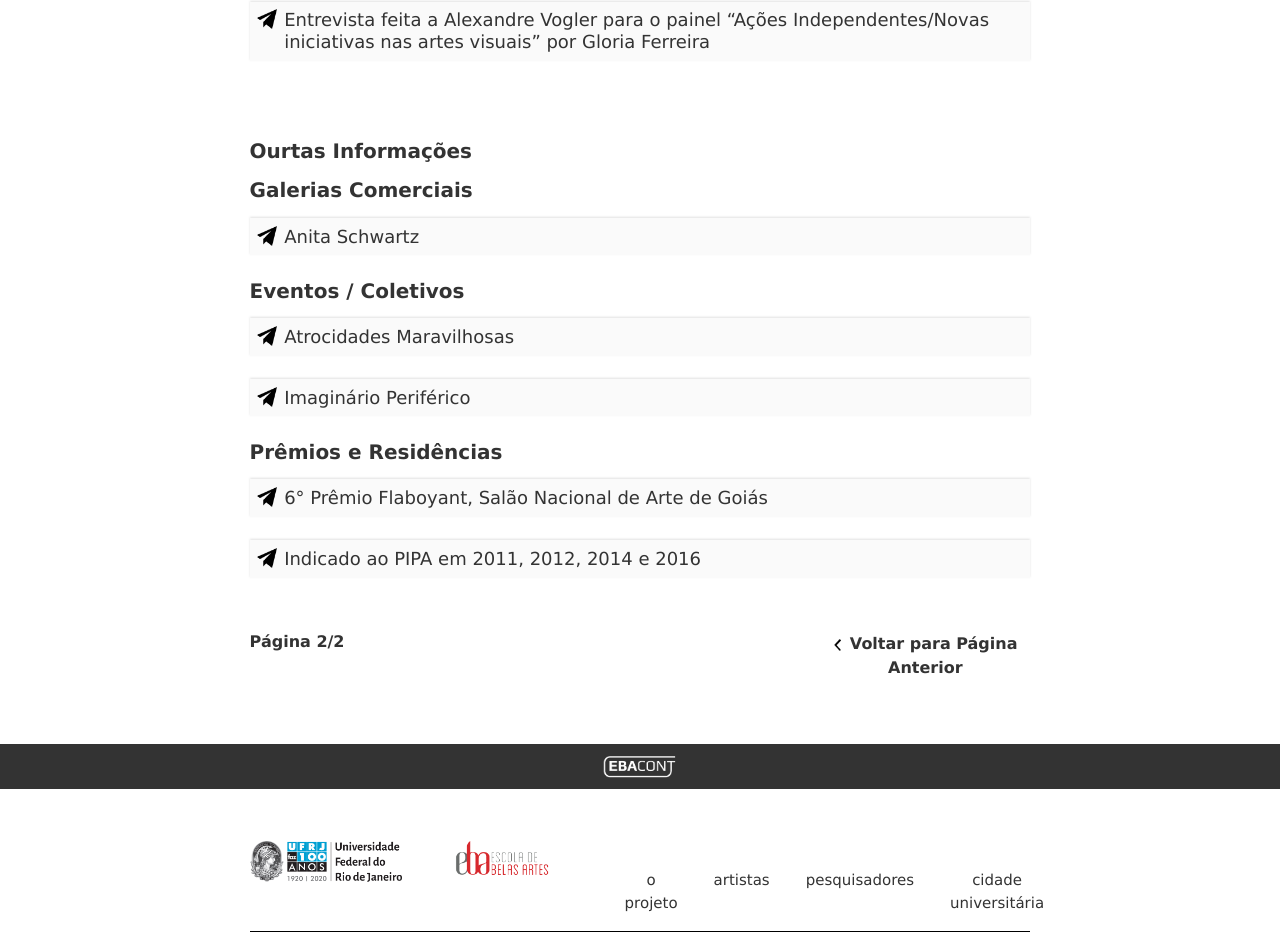
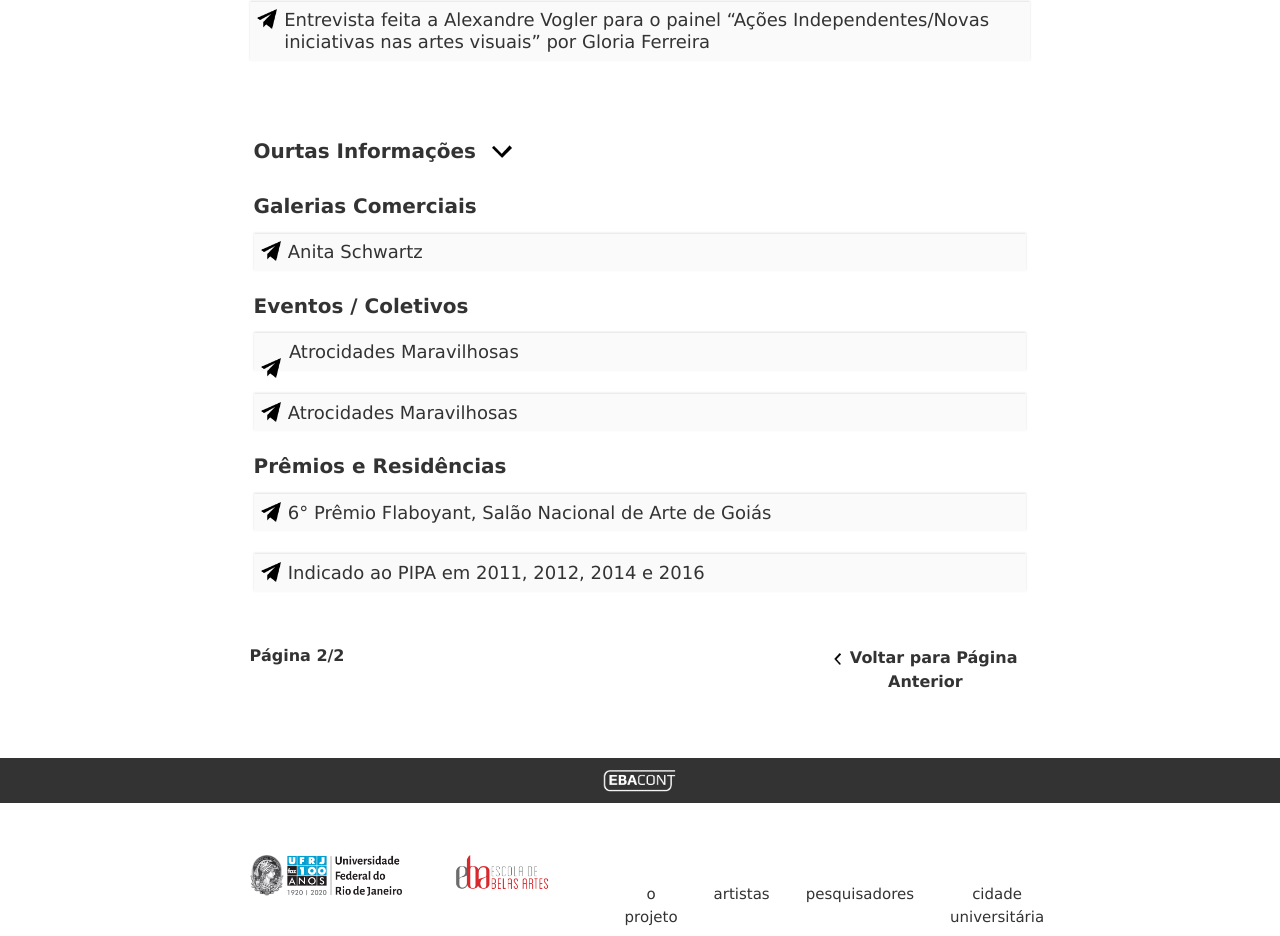
Before and after one commit to JoaoPedroSantos313/EBA-Contemporanea.github.io, a React (Create React App) app: page /artistas_pag2 in a window 1280 px wide. Shown: the part 1260-2196 px from the top of the page. Built offline with nearby package versions, Linux system fonts and the light colour scheme.

Commit message:
update_23/0h8
Links Pagina de artista completos e rascunho Pagina Eventos coletivos concluído.

```diff
--- a/src/Components/artista_modelpage2/index.js
+++ b/src/Components/artista_modelpage2/index.js
@@ -9,12 +9,12 @@ class artista_modelpage2 extends Component{
 
         super(props);
             this.state = {
-                banner: props.info.banner,
                 title: props.info.title,
                 outrostextos: props.info.outrostextos,
                 entrevistasdestaque: props.info.entrevistasdestaque,
                 galeriascomerciais: props.info.galeriascomerciais,
-                eventoscoletivos: props.info.eventoscoletivos,
+                eventoscoletivo1: props.info.eventoscoletivo1,
+                eventoscoletivo2: props.info.eventoscoletivo2,
                 premiosresidencias: props.info.premiosresidencias
         };
 
@@ -39,8 +39,8 @@ class artista_modelpage2 extends Component{
                     <h1>Outros Textos</h1>
                     {this.state.outrostextos.map(i =>
                         <div className="textblockarrange">
-                            <button><img src="link.png"/></button>
-                            <h3>{i}</h3>
+                            <button onClick={() => { window.location.href = i.url }}><img src="link.png"/></button>
+                            <h3>{i.title}</h3>
                         </div>
                     )}
                 </div>
@@ -49,40 +49,48 @@ class artista_modelpage2 extends Component{
                     <h1>Entrevistas em Destaque</h1>
                     {this.state.entrevistasdestaque.map(i =>
                         <div className="textblockarrange">
-                            <button><img src="link.png"/></button>
-                            <h3>{i}</h3>
+                           <button onClick={() => { window.location.href = i.url }}><img src="link.png"/></button>
+                            <h3>{i.title}</h3>
                         </div>
                     )}
                 </div>
 
                 <div className='OutrasInformacoes_main buttonBody'>
+                <div className='row mx-1 my-3'>
                     <h1>Ourtas Informações</h1>
-                    <div>
+                    <button className='mx-3 my-1'><img src="I_B_Arrow.png"/></button>
+                </div>
+                    <div className='GC mx-1'>
                         <h1>Galerias Comerciais</h1>
                         {this.state.galeriascomerciais.map(i =>
                             <div className="textblockarrange">
-                                <button><img src="link.png"/></button>
-                                <h3>{i}</h3>
+                                <button onClick={() => { window.location.href = i.url }}><img src="link.png"/></button>
+                                <h3>{i.title}</h3>
                             </div>
                         )}
                     </div>
 
-                    <div>
+                    <div className='EC mx-1'>
                         <h1>Eventos / Coletivos</h1>
-                        {this.state.eventoscoletivos.map(i =>
+                            <div className="textblockarrange">
+                            <Link to="/AtrocidadesMaravilhosas">
+                                <button><img src="link.png"/></button>
+                            </Link>
+                                <h3>{this.state.eventoscoletivo1}</h3>
+                            </div>
+
                             <div className="textblockarrange">
                                 <button><img src="link.png"/></button>
-                                <h3>{i}</h3>
+                                <h3>{this.state.eventoscoletivo1}</h3>
                             </div>
-                        )}
                     </div>
 
-                    <div>
+                    <div className='PR mx-1'>
                         <h1>Prêmios e Residências</h1>
                         {this.state.premiosresidencias.map(i =>
                             <div className="textblockarrange">
-                                <button><img src="link.png"/></button>
-                                <h3>{i}</h3>
+                                <button onClick={() => { window.location.href = i.url }}><img src="link.png"/></button>
+                                <h3>{i.title}</h3>
                             </div>
                         )}
                     </div>
--- /dev/null
+++ b/src/Components/coletivo_modelpage/coletivo_modelpage.css
@@ -0,0 +1,150 @@
+.artista_main2{
+    margin: 0px 19.5%;
+}
+
+.coletivoBanner {
+    background-image: url(https://static.wixstatic.com/media/8b4bc0_c41ed87641a64271b488350d234e0c41~mv2.png/v1/fill/w_1291,h_284,al_c,q_90/8b4bc0_c41ed87641a64271b488350d234e0c41~mv2.webp);
+    background-repeat: no-repeat;
+    background-size: 100%;
+    height: 303px;
+    display: block;
+}
+
+.artista_main2_title{
+    display: flex;
+    flex-direction: row;
+}
+
+.artista_main2_title h2{
+   margin-top: 0.3%;
+
+   font-size: 20px;
+
+   font-family: 'lucida sans unicode';
+   font-weight: bold;
+   font-size: 20px;
+   color: #333333;
+}
+
+.artista_main2 h1{
+    justify-content: right;
+
+    font-family: 'lucida sans unicode';
+    font-weight: bold;
+    font-size: 20px;
+    color: #333333;
+
+    margin: 0px;
+    margin-bottom: 2%;
+}
+
+.OutrosTextos_main{
+    margin-top: 10%;
+}
+
+.EntrevistasDestaque_main{
+    margin-top: 10%;
+}
+
+.OutrasInformacoes_main{
+    margin-top: 10%;
+    margin-bottom: 7%;
+}
+
+.textblockarrange{
+    display: flex;
+    flex-direction: row;
+
+    border-style: none;
+    background-color: rgb(250, 250, 250);
+    box-shadow: 0px -1px 2px 0px rgba(171, 170, 170, 0.34);
+
+    margin-bottom: 3%;
+    padding: 1%;
+    padding-bottom: 0%;
+}
+
+.bodyText h3{
+    flex-wrap: wrap;
+
+    font-family: 'lucida sans unicode';
+    font-size: 18px;
+    color: #333333;
+
+    margin-left: 1%;
+}
+
+.buttonBody button{
+   width: 2.5%;
+   height: 2.5%;
+
+   padding: 0%;
+
+   border-style: none;
+   background: none;
+
+   transition: 0.5s;
+   outline: none;
+   cursor: pointer;
+}
+
+.buttonBody button img{
+    display: flex;
+    width: 20px;
+ }
+
+.buttonBody button:hover{
+     width: 3%;
+     background-image: url();
+ }
+
+.buttonNext2{
+    margin-top: 4%;
+}
+
+.buttonBack button{
+    width: 60%;
+
+    font-family: 'lucida sans unicode';
+    font-weight: bold;
+    font-size: 20px;
+    color: #333333;
+
+    padding: 0%;
+
+    border-style: none;
+    background: none;
+}
+
+.buttonBack img{
+    width: 8%;
+    margin-right: 4%;
+    margin-bottom: 2%;
+}
+
+.buttonBack h1{
+    font-size: 16px;
+}
+
+.buttonNext2 button{
+   width: 60%;
+
+   font-family: 'lucida sans unicode';
+   font-weight: bold;
+   font-size: 16px;
+   color: #333333;
+
+   margin-left: 42%;
+   padding: 0%;
+
+   border-style: none;
+   background: none;
+}
+
+.buttonNext2 img{
+    width: 5%;
+}
+
+.buttonNext2 h1{
+    font-size: 16px;
+}
--- /dev/null
+++ b/src/Components/coletivo_modelpage/index.js
@@ -0,0 +1,76 @@
+import React, { Component } from 'react';
+import { Link } from 'react-router-dom';
+import Slider from '../Slider';
+import './coletivo_modelpage.css';
+
+class coletivo_modelpage extends Component{
+
+    constructor(props){
+
+        super(props);
+            this.state = {
+                title: props.info.title,
+                participantes: props.info.participantes,
+                sobre_title: props.info.sobre_title,
+                sobre: props.info.sobre,
+                sobre_assing: props.info.sobre_assing,
+                galeria: props.info.galeria,
+                links: props.info.links
+        };
+
+    }
+
+    render(){
+        return(
+            <>
+            <div className='coletivoBanner'>
+            </div>
+
+            <section className="artista_main2 bodyText">
+
+                <div className="artista_main2_title buttonBack my-4">
+                    <h2>Participantes</h2>
+
+                    <Link to="/artistas_pag1">
+                        <button><img src="I_E_Arrow.png"/>Voltar</button>
+                    </Link>
+                </div>
+
+                <div>
+                    {this.state.participantes.map(i =>
+                        <div>
+                           <a href={i.url}><h3>{i.title}</h3></a>
+                        </div>
+                    )}
+                </div>
+
+                <div className='OutrosTextos_main buttonBody'>
+                    <h1>Sobre</h1>
+                    <h3>{this.state.sobre_title}</h3>
+                    <p>{this.state.sobre}</p>
+                    <h3>{this.state.sobre_assing}</h3>
+                </div>
+
+                <div className='EntrevistasDestaque_main buttonBody'>
+                    <h1>Galeria</h1>
+                    <Slider img_slider={this.state.galeria}/>
+                </div>
+
+                <div className='OutrasInformacoes_main buttonBody'>
+                <div className='mx-1 my-3'>
+                    <h1>Links</h1>
+                    {this.state.links.map(i =>
+                        <div>
+                           <a href={i.url}><h3>{i.title}</h3></a>
+                        </div>
+                    )}
+                </div>
+
+                </div>
+            </section>
+            </>
+        )
+    }
+}
+
+export default coletivo_modelpage;
--- a/src/Pages/Artistas/Artista_pag2/index.js
+++ b/src/Pages/Artistas/Artista_pag2/index.js
@@ -6,13 +6,71 @@ import Artista_modelpage2 from '../../../Components/artista_modelpage2'
 export default function Artista_pag2(){
 
     const informacoes={
-        banner:'',
         title:"Vogler",
-        outrostextos: ["MORAES, Alexandre Vogler de. Atrocidades maravilhosas: ação independente dearte no contexto público. Arte & Ensaios, v. 8, pp. 112-117, 2001.", "MORAES, Alexandre Vogler de. Fé em Deus / Fé em Diabo. Concinnitas (UERJ), v. 1, n. 10, pp. 133-142, 2007.", "MORAES, Alexandre Vogler de. Comentários sobre a Constituição de Acervos Públicos no Brasil e o Caso MAR. Concinnitas (Online) (Rio de Janeiro), v. 1, n. 28, pp. 61-75, 2016."],
-        entrevistasdestaque: ["Alexandre Vogler (2009)", "Artistas indicados PIPA 2011: Alexandre Vogler", "PIPA 2014 - Alexandre Vogler", "PIPA 2016 | artistas indicados | Alexandre Vogler", "Paulo Tiefenthaler e Alexandre Vogler participam de videochat na TV O TEMPO", "Entrevista feita a Alexandre Vogler para o painel “Ações Independentes/Novas iniciativas nas artes visuais” por Gloria Ferreira"],
-        galeriascomerciais: ["Anita Schwartz"],
-        eventoscoletivos: ["Atrocidades Maravilhosas", "Imaginário Periférico"],
-        premiosresidencias: ["6° Prêmio Flaboyant, Salão Nacional de Arte de Goiás", "Indicado ao PIPA em 2011, 2012, 2014 e 2016"]
+        outrostextos: [
+            {
+              title: "MORAES, Alexandre Vogler de. Atrocidades maravilhosas: ação independente dearte no contexto público. Arte & Ensaios, v. 8, pp. 112-117, 2001.",
+              url: 'https://google.com',
+            },
+            {
+            title: "MORAES, Alexandre Vogler de. Fé em Deus / Fé em Diabo. Concinnitas (UERJ), v. 1, n. 10, pp. 133-142, 2007.",
+              url: 'https://facebook.com',
+            },
+            {
+              title: "MORAES, Alexandre Vogler de. Comentários sobre a Constituição de Acervos Públicos no Brasil e o Caso MAR. Concinnitas (Online) (Rio de Janeiro), v. 1, n. 28, pp. 61-75, 2016.",
+              url: 'https://twitter.com',
+            }
+          ],
+        entrevistasdestaque: [
+            {
+               title: "Alexandre Vogler (2009)",
+               url: "https://www.youtube.com/watch?v=yaHy8ru4FS8",
+            },
+
+            {
+                title: "Artistas indicados PIPA 2011: Alexandre Vogler",
+                url: "https://www.youtube.com/watch?v=7TkrZ9Nx2CY&feature=emb_title",
+             },
+
+             {
+                title: "PIPA 2014 - Alexandre Vogler",
+                url: "https://www.youtube.com/watch?v=HhJpoLWu7aI&feature=emb_title",
+             },
+
+             {
+                title: "PIPA 2016 | artistas indicados | Alexandre Vogler",
+                url: "https://www.youtube.com/watch?v=yab5_2V7h-0&feature=emb_title",
+             },
+
+             {
+                title: "Paulo Tiefenthaler e Alexandre Vogler participam de videochat na TV O TEMPO",
+                url: "https://www.otempo.com.br/tempo-tv/paulo-tiefenthaler-e-alexandre-vogler-%20-participam-de-videochat-na-tv-o-tempo-3.18275",
+             },
+
+             {
+                title: "Entrevista feita a Alexandre Vogler para o painel “Ações Independentes/Novas iniciativas nas artes visuais” por Gloria Ferreira",
+                url: "http://www.alexandrevogler.com.br/texto/entrevista-feita-a-alexandre-vogler-%20-para-o-painel-acoes-independentesnovas-iniciativas-nas-artes-visuais-por-gloria-%20-ferreira/",
+             },
+          ],
+        galeriascomerciais: [
+            {
+                title:"Anita Schwartz",
+                url:"https://www.anitaschwartz.com.br/artista/alexandre-vogler/",
+            }
+        ],
+        eventoscoletivo1: "Atrocidades Maravilhosas",
+        eventoscoletivo2: "Imaginário Periférico",
+        premiosresidencias: [
+            {
+                title:"6° Prêmio Flaboyant, Salão Nacional de Arte de Goiás",
+                url:"",
+            },
+
+            {
+                title:"Indicado ao PIPA em 2011, 2012, 2014 e 2016",
+                url:"https://www.premiopipa.com/pag/artistas/alexandre-vogler/",
+            },
+        ]
     }
 
     return(
--- /dev/null
+++ b/src/Pages/Coletivos/AtrocidadesMaravilhosas/index.js
@@ -0,0 +1,43 @@
+import { Link } from 'react-router-dom';
+import Coletivo_modelpage from '../../../Components/coletivo_modelpage'
+
+export default function AtrocidadesMaravilhosas(){
+
+    const informacoes={
+        title:'Atrocidades Maravilhosas',
+        participantes: [
+            {
+                title: 'Roberto',
+                url: 'https://www.amazon.com.br/progress-tracker/package/ref=ppx_od_dt_b_track_package?_encoding=UTF8&itemId=mmnilrornomsqn&orderId=702-2696184-9853001&vt=ORDER_DETAILS',
+            },
+
+            {
+                title: 'Evelyn',
+                url: 'https://www.amazon.com.br/progress-tracker/package/ref=ppx_od_dt_b_track_package?_encoding=UTF8&itemId=mmnilrornomsqn&orderId=702-2696184-9853001&vt=ORDER_DETAILS',
+            },
+        ],
+        sobre_title: 'Atrocidades Maravilhosas',
+        sobre: 'O projeto Atrocidades Maravilhosas surgiu a partir da pesquisa de mestrado de Alexandre Vogler. Em abril do ano 2000, Vogler deu início à primeira e mais conhecida ação do Atrocidades Maravilhosas, reunindo um grupo de 20 artistas (em maioria estudantes da EBA- UFRJ) que espalharia cartazes lambe-lambes em zonas de grande circulação de motoristas, passageiros e pedestres. Cada participante desenvolveu uma imagem para ser reproduzida em grande escala, com tiragem de 250 cópias. Muros, telefones públicos e rampas receberam intervenções do grupo, que, por meio da aplicação dos 250 cartazes, formavam painéis de aproximadamente 120 metros, cujo conteúdo se diferenciava de acordo com a poética de cada. Os integrantes variam de acordo com as diferentes ações. Em 2001 houve continuidade trabalhos em lambe-lambe em um tapume localizado na Lapa. O grupo participou de exposições como o 27º Panorama da Arte Brasileira (MAM-SP, 2001), Caminhos do Contemporâneo: 1952/2002 (Paço Imperial, RJ, 2002) e Mídia Tática Brasil (Casa das Rosas, SP, 2003).',
+        sobre_assing: 'TF',
+        galeria: ['https://static.wixstatic.com/media/8b4bc0_3c8b995516ae477f84e931065c7d754c~mv2.png', 'https://static.wixstatic.com/media/8b4bc0_3c8b995516ae477f84e931065c7d754c~mv2.png'],
+        links: [
+            {
+                title: 'Link1',
+                url: "https://www.youtube.com/watch?v=_io15ZQlod0&list=RDMMUXgSy7Q1McY&index=6"
+            },
+
+            {
+                title: 'Link2',
+                url: "https://www.youtube.com/watch?v=uJ56kmVjFpI&list=RDMMUXgSy7Q1McY&index=7"
+            },
+        ]
+    }
+
+    return(
+        <>
+            <section>
+                <Coletivo_modelpage info={informacoes}/>
+            </section>
+        </>
+    )
+};
--- a/src/Routes.js
+++ b/src/Routes.js
@@ -11,6 +11,7 @@ import Projeto from './Pages/Projeto';
 import Contato from './Pages/Contato';
 import Home from './Pages/Home';
 import EBA from './Pages/EBA';
+import AtrocidadesMaravilhosas from './Pages/Coletivos/AtrocidadesMaravilhosas';
 
 const Routes = () => {
     return(
@@ -29,6 +30,7 @@ const Routes = () => {
                 <Route path="/publicacoes" component={Publicacoes} />
                 <Route path="/pesquisadores" component={Pesquisadores} />
                 <Route path="/cidade universitaria" component={CidadeUniversitaria} />
+                <Route path="/AtrocidadesMaravilhosas" component={AtrocidadesMaravilhosas} />
             </Switch>
 
             <Footer/>
```
Also changed, not shown: public/I_B_Arrow.png (added), src/Pages/Coletivos/index.js (added).
